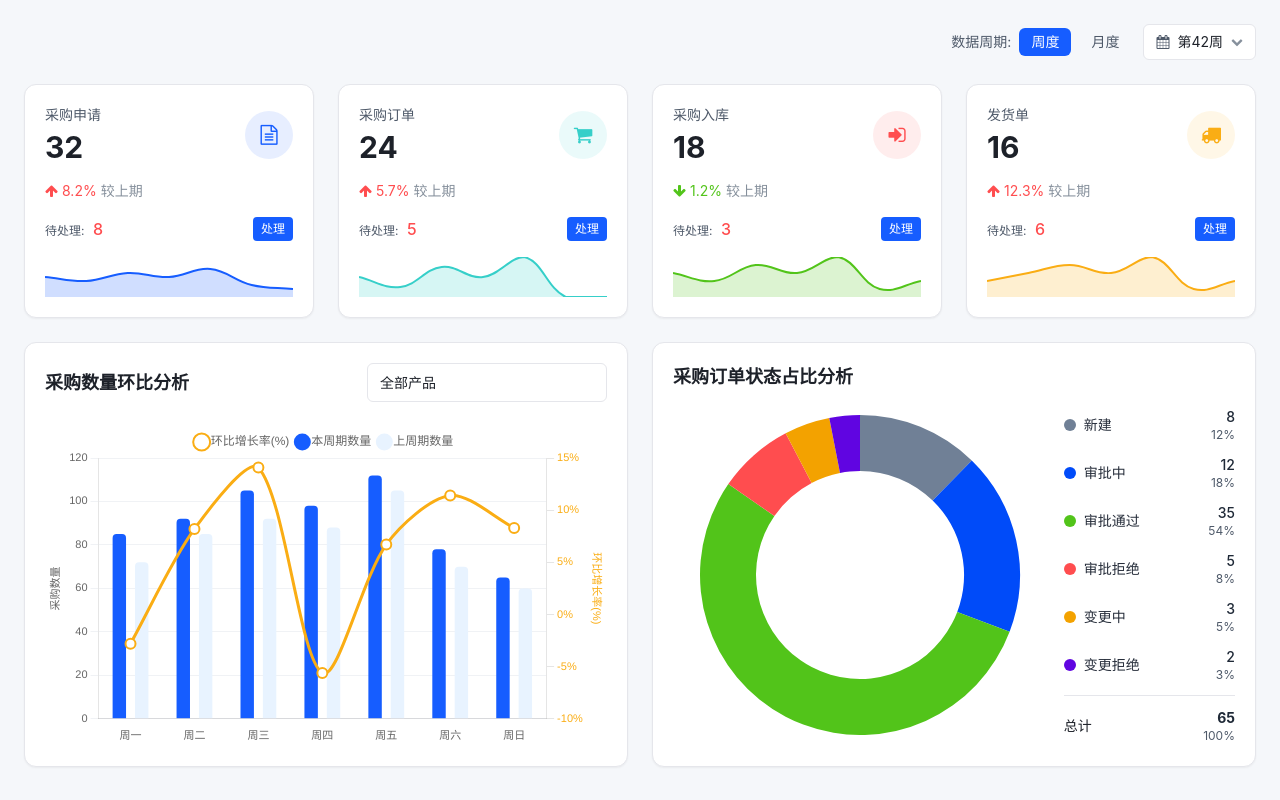
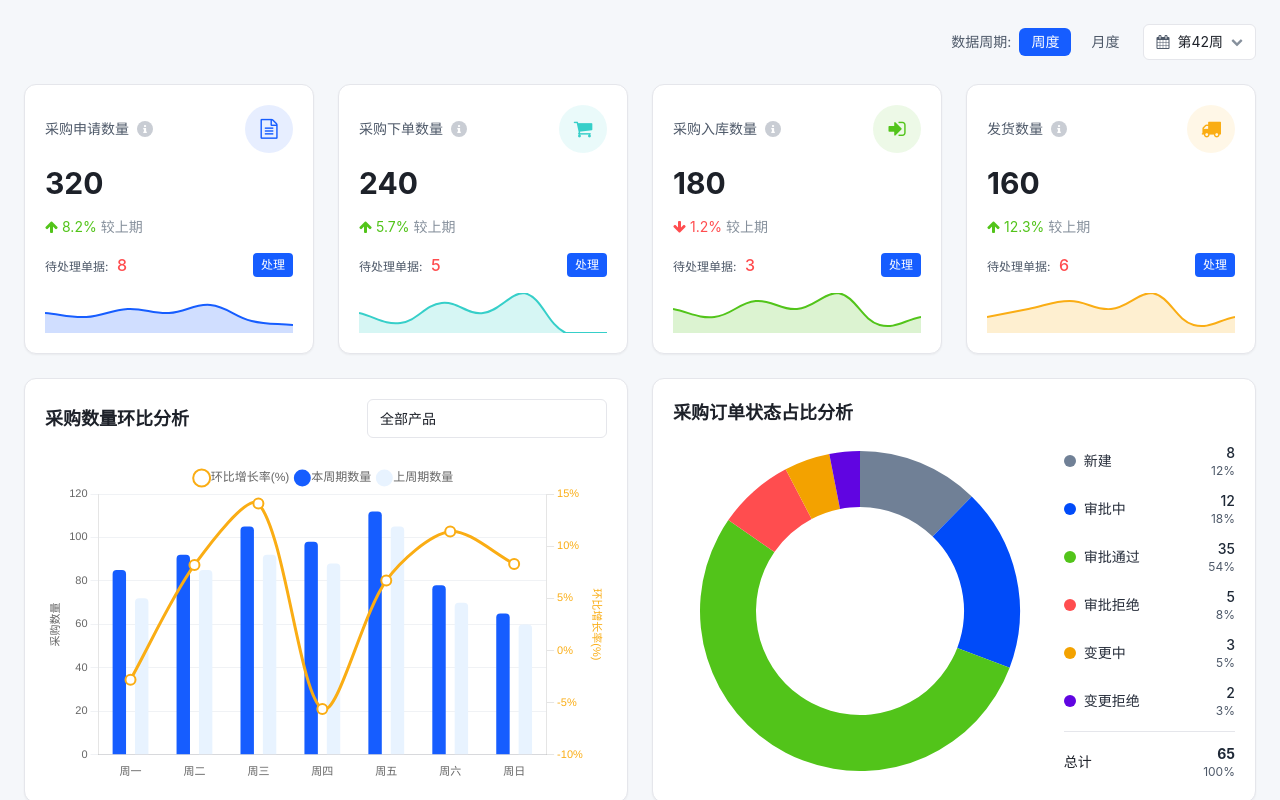
Before and after one commit to Rann0329/prototypea, a plain HTML site: page index.html in a window 1280 px wide. Drawn offline with nearby package versions, Linux system fonts and the light colour scheme.

Commit message:
Add files via upload

```diff
--- a/index.html
+++ b/index.html
@@ -16,9 +16,9 @@
           colors: {
             primary: '#165DFF',
             secondary: '#36CFC9',
-            success: '#FF4D4F',
+            success: '#52C41A',
             warning: '#FAAD14',
-            danger: '#52C41A',
+            danger: '#FF4D4F',
             info: '#722ED1',
             gray: {
               100: '#F5F7FA',
@@ -337,6 +337,67 @@
 
     #calendar-trigger {
       height: 36px;
+    }
+
+    /* 提示标识符样式 */
+    .info-tooltip {
+      position: relative;
+      display: inline-flex;
+      align-items: center;
+      justify-content: center;
+    }
+
+    .info-icon {
+      width: 16px;
+      height: 16px;
+      border-radius: 50%;
+      background-color: #C9CDD4;
+      color: white;
+      display: flex;
+      align-items: center;
+      justify-content: center;
+      font-size: 10px;
+      cursor: help;
+      transition: background-color 0.2s;
+    }
+
+    .info-icon:hover {
+      background-color: #86909C;
+    }
+
+    .tooltip-content {
+      position: absolute;
+      bottom: 100%;
+      left: 50%;
+      transform: translateX(-50%);
+      background-color: #1D2129;
+      color: white;
+      padding: 8px 12px;
+      border-radius: 6px;
+      font-size: 12px;
+      white-space: nowrap;
+      opacity: 0;
+      visibility: hidden;
+      transition: opacity 0.2s, visibility 0.2s;
+      z-index: 1000;
+      margin-bottom: 8px;
+      box-shadow: 0 4px 12px rgba(0, 0, 0, 0.15);
+    }
+
+    .tooltip-content::after {
+      content: '';
+      position: absolute;
+      top: 100%;
+      left: 50%;
+      transform: translateX(-50%);
+      border-width: 4px;
+      border-style: solid;
+      border-color: #1D2129 transparent transparent transparent;
+    }
+
+    .info-tooltip:hover .tooltip-content {
+      opacity: 1;
+      visibility: visible;
     }
   </style>
 </head>
@@ -405,14 +466,22 @@
         <!-- 采购申请 -->
         <div class="stat-card">
           <div class="flex items-center justify-between">
-            <div>
-              <p class="text-gray-500 text-sm">采购申请</p>
-              <h3 class="text-3xl font-bold mt-1 data-value" data-week="32" data-month="128">32</h3>
+            <div class="flex items-center gap-2">
+              <p class="text-gray-500 text-sm">采购申请数量</p>
+              <div class="info-tooltip">
+                <div class="info-icon">
+                  <i class="fa fa-info"></i>
+                </div>
+                <div class="tooltip-content">
+                  数据说明：所示数量为当前数据周期内审批通过的采购申请单据统计结果
+                </div>
+              </div>
             </div>
             <div class="w-12 h-12 rounded-full bg-primary/10 flex items-center justify-center text-primary">
               <i class="fa fa-file-text-o text-xl"></i>
             </div>
           </div>
+          <h3 class="text-3xl font-bold mt-1 data-value" data-week="320" data-month="1280">320</h3>
           <div class="flex items-center gap-1 mt-2">
             <span class="text-success flex items-center text-sm data-change" data-week="+8.2%" data-month="+10.5%">
               <i class="fa fa-arrow-up mr-1"></i>8.2%
@@ -421,8 +490,8 @@
           </div>
           <div class="flex items-center justify-between mt-2">
             <div>
-              <span class="text-xs text-gray-500">待处理:</span>
-              <span class="text-success font-medium ml-1">8</span>
+              <span class="text-xs text-gray-500">待处理单据:</span>
+              <span class="text-danger font-medium ml-1">8</span>
             </div>
             <button class="text-xs px-2 py-1 bg-primary text-white rounded hover:bg-primary/90 transition-colors">
               处理
@@ -436,14 +505,22 @@
         <!-- 采购订单 -->
         <div class="stat-card">
           <div class="flex items-center justify-between">
-            <div>
-              <p class="text-gray-500 text-sm">采购订单</p>
-              <h3 class="text-3xl font-bold mt-1 data-value" data-week="24" data-month="96">24</h3>
+            <div class="flex items-center gap-2">
+              <p class="text-gray-500 text-sm">采购下单数量</p>
+              <div class="info-tooltip">
+                <div class="info-icon">
+                  <i class="fa fa-info"></i>
+                </div>
+                <div class="tooltip-content">
+                  数据说明：所示数量为当前数据周期内审批通过的采购订单单据统计结果
+                </div>
+              </div>
             </div>
             <div class="w-12 h-12 rounded-full bg-secondary/10 flex items-center justify-center text-secondary">
               <i class="fa fa-shopping-cart text-xl"></i>
             </div>
           </div>
+          <h3 class="text-3xl font-bold mt-1 data-value" data-week="240" data-month="960">240</h3>
           <div class="flex items-center gap-1 mt-2">
             <span class="text-success flex items-center text-sm data-change" data-week="+5.7%" data-month="+7.2%">
               <i class="fa fa-arrow-up mr-1"></i>5.7%
@@ -452,8 +529,8 @@
           </div>
           <div class="flex items-center justify-between mt-2">
             <div>
-              <span class="text-xs text-gray-500">待处理:</span>
-              <span class="text-success font-medium ml-1">5</span>
+              <span class="text-xs text-gray-500">待处理单据:</span>
+              <span class="text-danger font-medium ml-1">5</span>
             </div>
             <button class="text-xs px-2 py-1 bg-primary text-white rounded hover:bg-primary/90 transition-colors">
               处理
@@ -467,14 +544,22 @@
         <!-- 入库单 -->
         <div class="stat-card">
           <div class="flex items-center justify-between">
-            <div>
-              <p class="text-gray-500 text-sm">采购入库</p>
-              <h3 class="text-3xl font-bold mt-1 data-value" data-week="18" data-month="72">18</h3>
+            <div class="flex items-center gap-2">
+              <p class="text-gray-500 text-sm">采购入库数量</p>
+              <div class="info-tooltip">
+                <div class="info-icon">
+                  <i class="fa fa-info"></i>
+                </div>
+                <div class="tooltip-content">
+                  数据说明：所示数量为当前数据周期内审批通过的采购入库单单据统计结果
+                </div>
+              </div>
             </div>
             <div class="w-12 h-12 rounded-full bg-success/10 flex items-center justify-center text-success">
               <i class="fa fa-sign-in text-xl"></i>
             </div>
           </div>
+          <h3 class="text-3xl font-bold mt-1 data-value" data-week="180" data-month="720">180</h3>
           <div class="flex items-center gap-1 mt-2">
             <span class="text-danger flex items-center text-sm data-change" data-week="-1.2%" data-month="-2.1%">
               <i class="fa fa-arrow-down mr-1"></i>1.2%
@@ -483,8 +568,8 @@
           </div>
           <div class="flex items-center justify-between mt-2">
             <div>
-              <span class="text-xs text-gray-500">待处理:</span>
-              <span class="text-success font-medium ml-1">3</span>
+              <span class="text-xs text-gray-500">待处理单据:</span>
+              <span class="text-danger font-medium ml-1">3</span>
             </div>
             <button class="text-xs px-2 py-1 bg-primary text-white rounded hover:bg-primary/90 transition-colors">
               处理
@@ -498,14 +583,22 @@
         <!-- 发货单 -->
         <div class="stat-card">
           <div class="flex items-center justify-between">
-            <div>
-              <p class="text-gray-500 text-sm">发货单</p>
-              <h3 class="text-3xl font-bold mt-1 data-value" data-week="16" data-month="64">16</h3>
+            <div class="flex items-center gap-2">
+              <p class="text-gray-500 text-sm">发货数量</p>
+              <div class="info-tooltip">
+                <div class="info-icon">
+                  <i class="fa fa-info"></i>
+                </div>
+                <div class="tooltip-content">
+                  数据说明：所示数量为当前数据周期内已发货的国内仓发货单单据统计结果
+                </div>
+              </div>
             </div>
             <div class="w-12 h-12 rounded-full bg-warning/10 flex items-center justify-center text-warning">
               <i class="fa fa-truck text-xl"></i>
             </div>
           </div>
+          <h3 class="text-3xl font-bold mt-1 data-value" data-week="160" data-month="640">160</h3>
           <div class="flex items-center gap-1 mt-2">
             <span class="text-success flex items-center text-sm data-change" data-week="+12.3%" data-month="+13.8%">
               <i class="fa fa-arrow-up mr-1"></i>12.3%
@@ -514,8 +607,8 @@
           </div>
           <div class="flex items-center justify-between mt-2">
             <div>
-              <span class="text-xs text-gray-500">待处理:</span>
-              <span class="text-success font-medium ml-1">6</span>
+              <span class="text-xs text-gray-500">待处理单据:</span>
+              <span class="text-danger font-medium ml-1">6</span>
             </div>
             <button class="text-xs px-2 py-1 bg-primary text-white rounded hover:bg-primary/90 transition-colors">
               处理
```
